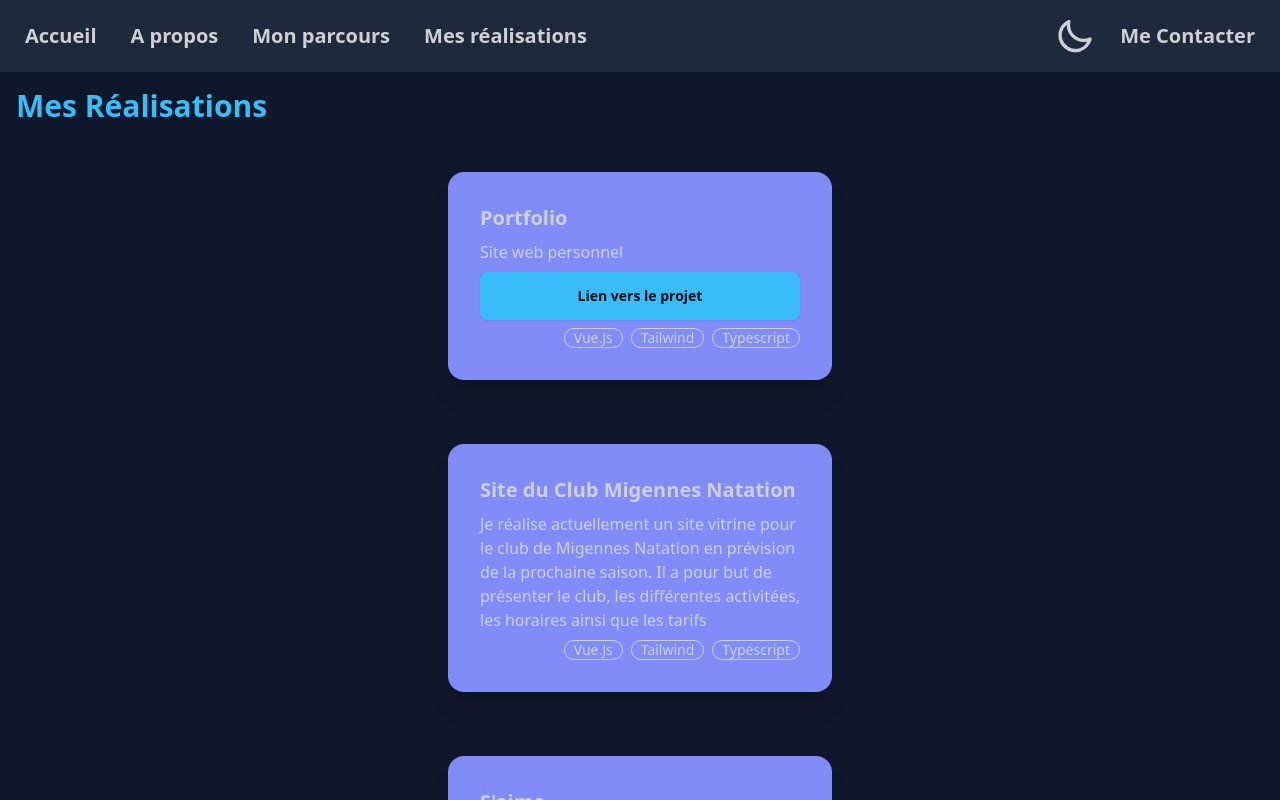
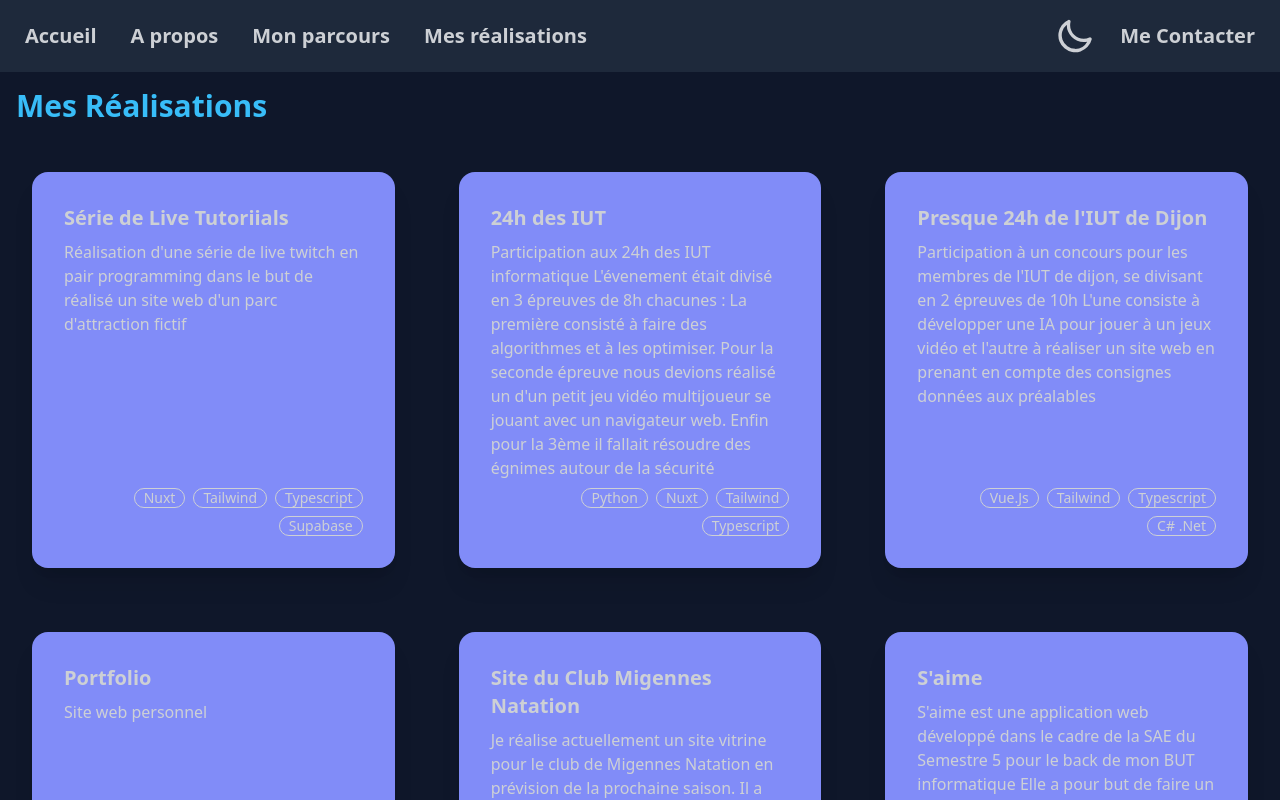
Before and after one commit to ElvinFICHOTCORGERON/PortfolioElvin, a Vue app in the folder portfolio_Elvin/: page /#/Realisations in a window 1280 px wide. Shown: the top 800 px of the page. Built offline with nearby package versions, Linux system fonts and the light colour scheme.

Commit message:
improve ui

```diff
--- a/portfolio_Elvin/index.html
+++ b/portfolio_Elvin/index.html
@@ -2,7 +2,7 @@
 <html lang="en" data-theme="night">
   <head>
     <meta charset="UTF-8" />
-    <link rel="icon" type="image/svg+xml" href="/vite.svg" />
+    <link rel="icon" type="image/svg+xml" href="/developpement-dapplications.png" />
     <meta name="viewport" content="width=device-width, initial-scale=1.0" />
     <title>Elvin FICHOT--CORGERON</title>
   </head>
--- a/portfolio_Elvin/src/data/realisation.ts
+++ b/portfolio_Elvin/src/data/realisation.ts
@@ -6,6 +6,25 @@ export interface Realisation {
 }
 
 export const realisations: Realisation[] = [
+  {
+    title: "Série de Live Tutoriials",
+    description:
+      "Réalisation d'une série de live twitch en pair programming dans le but de réalisé un site web d'un parc d'attraction fictif",
+    link: "",
+    stack: ["Nuxt", "Tailwind", "Typescript", "Supabase"],
+  },
+  {
+    title: "24h des IUT",
+    description:
+      "Participation aux 24h des IUT informatique \n L'évenement était divisé en 3 épreuves de 8h chacunes :\n La première consisté à faire des algorithmes et à les optimiser. \n Pour la seconde épreuve nous devions réalisé un d'un petit jeu vidéo multijoueur se jouant avec un navigateur web. \n Enfin pour la 3ème il fallait résoudre des égnimes autour de la sécurité ",
+    stack: ["Python", "Nuxt", "Tailwind", "Typescript"],
+  },
+  {
+    title: "Presque 24h de l'IUT de Dijon",
+    description:
+      "Participation à un concours pour les membres de l'IUT de dijon, se divisant en 2 épreuves de 10h\n L'une consiste à développer une IA pour jouer à un jeux vidéo et l'autre à réaliser un site web en prenant en compte des consignes données aux préalables ",
+    stack: ["Vue.Js", "Tailwind", "Typescript", "C# .Net"],
+  },
   {
     title: "Portfolio",
     description: "Site web personnel",
--- a/portfolio_Elvin/src/pages/HomePage.vue
+++ b/portfolio_Elvin/src/pages/HomePage.vue
@@ -1,4 +1,8 @@
 <template>
-  <div>Elvin FICHOT--CORGERON</div>
-  <div>Alternant chez Guiild</div>
+  <div
+    class="h-screen flex flex-col text-secondary items-center justify-center text-6xl font-bold"
+  >
+    <div>Elvin FICHOT--CORGERON</div>
+    <div>Etudiant en informatique</div>
+  </div>
 </template>
--- a/portfolio_Elvin/src/pages/RealisationsPage.vue
+++ b/portfolio_Elvin/src/pages/RealisationsPage.vue
@@ -1,6 +1,6 @@
 <template>
   <h1 class="text-3xl font-bold text-primary p-4">Mes Réalisations</h1>
-  <div>
+  <div class="grid grid-cols-3">
     <Projet v-for="realisation in realisations" :realisation="realisation" />
   </div>
 </template>
@@ -9,3 +9,13 @@
 import Projet from "../components/realisation/Projet.vue";
 import { realisations } from "../data/realisation.ts";
 </script>
+
+<style scoped>
+.grid-page {
+  grid-template-columns: repeat(
+    auto-fit,
+    minmax(min(100%), max(20rem, 98%/3)),
+    1fr
+  );
+}
+</style>
```
Also changed, not shown: portfolio_Elvin/public/developpement-dapplications.png (added).
